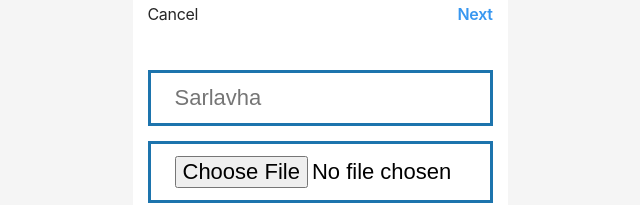
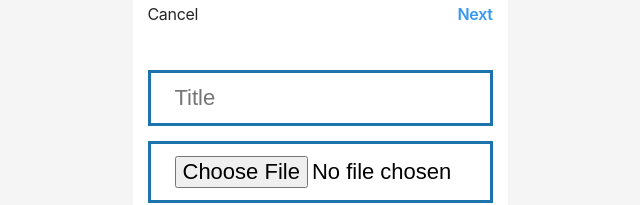
Before and after one commit to Shukhratov3082/Instagram-Clone, a React (Create React App) app: page /create in a window 1280 px wide. Shown: the top 205 px of the page, without its empty margins (320-960 px from the left). Built offline with nearby package versions, Linux system fonts and the light colour scheme; sample sign-in values are in the browser's storage; a web font is replaced by a local one.

Commit message:
xatolik togillandi

```diff
--- a/src/components/Post.jsx
+++ b/src/components/Post.jsx
@@ -10,7 +10,12 @@ import Points from '../assets/points.svg'
 import Galochka from '../assets/check mark.svg';
 import HomeProfile from '../assets/HomeProfile.png'
 
-const Post = ({ img, title, id,location }) => {
+
+const Post = ({ img, title, id, location }) => {
+
+
+
+
     return (
         <Wrapper>
             <div className='profile'>
@@ -21,7 +26,7 @@ const Post = ({ img, title, id,location }) => {
                 </div>
                 <img className='points' src={Points} alt="" />
             </div>
-            <img height='375px' width='375px'  src={`https://searching-server.herokuapp.com/attach/open/${img[1]}`} alt="" />
+            <img height='375px' width='375px' src={`https://searching-server.herokuapp.com/attach/open/${img[1]}`} alt="" />
             <div className='details'>
                 <div>
                     <div className='left'>
@@ -89,8 +94,8 @@ const Wrapper = styled.div`
         }
         .points{
             width: 14px;
-                position: relative;
-                left: 183px;
+            position: relative;
+            left: 114px;
             }
     }
 `;
--- a/src/containers/CreatePost.jsx
+++ b/src/containers/CreatePost.jsx
@@ -19,7 +19,8 @@ const Createpost = () => {
             title: title
         }
         API.post('/post', reqBody)
-            .then((res) => { console.log("OXSHADI") })
+            .then((res) => { console.log("OXSHADI",res) })
+            .catch(res =>console.log(res))
     }
 
     return (
@@ -32,7 +33,7 @@ const Createpost = () => {
                     <span className='next'>Next</span>
                 </div>
                 <form action="">
-                    <Input value={title} onChange={({ target }) => setTitle(target.value)} type="text" placeholder="Sarlavha" />
+                    <Input value={title} onChange={({ target }) => setTitle(target.value)} type="text" placeholder="Title" />
                     <Input type="file" onChange={({ target }) => setFile(target.files[0])} />
                 </form>
                 <button onClick={AddPost}>Create</button>
```
